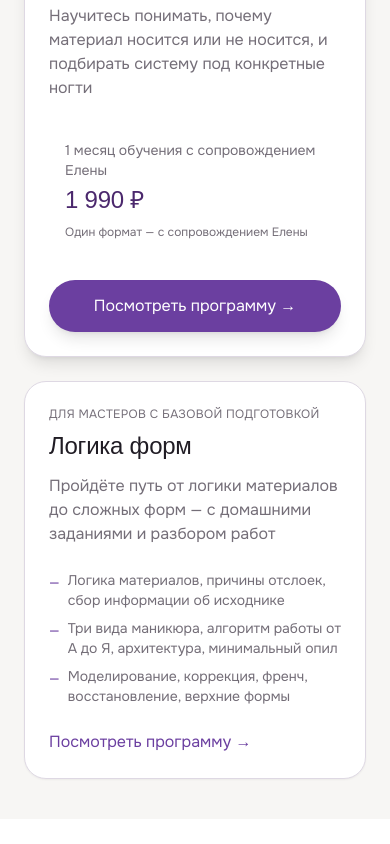
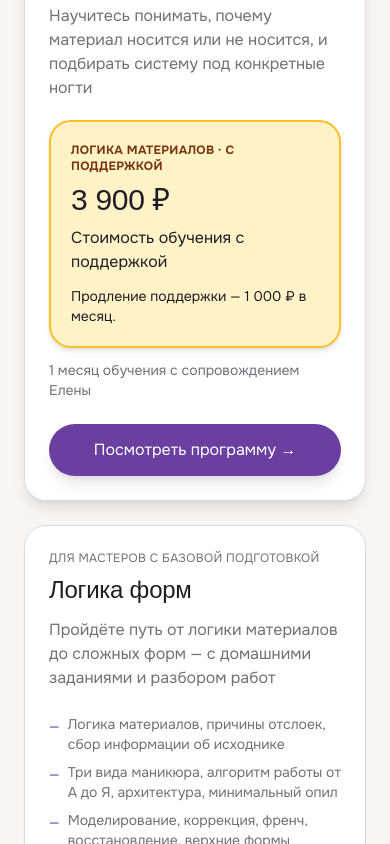
Before and after one commit to msgalya1798-arch/elena-goryacheva-school, a Next.js app: page /online in a window 390 px wide. Shown: the part 1020-1864 px from the top of the page. Built offline with nearby package versions, Linux system fonts and the light colour scheme; a web font is replaced by a local one.

Commit message:
Highlight supported material course price through October 14

```diff
--- a/src/app/online/[slug]/page.tsx
+++ b/src/app/online/[slug]/page.tsx
@@ -1,3 +1,5 @@
+export const dynamic = "force-dynamic";
+
 import type { Metadata } from "next";
 import { notFound } from "next/navigation";
 import { CourseDetailView } from "@/components/course/CourseDetailView";
--- a/src/app/online/page.tsx
+++ b/src/app/online/page.tsx
@@ -1,3 +1,5 @@
+export const dynamic = "force-dynamic";
+
 import type { Metadata } from "next";
 import { OnlinePageHero } from "@/components/online/OnlinePageHero";
 import { OnlineSalesBlock } from "@/components/home/OnlineSalesBlock";
--- a/src/app/page.tsx
+++ b/src/app/page.tsx
@@ -1,3 +1,5 @@
+export const dynamic = "force-dynamic";
+
 import { OnlineHowItWorks } from "@/components/online/OnlineHowItWorks";
 import { Hero } from "@/components/home/Hero";
 import { OnlineSalesBlock } from "@/components/home/OnlineSalesBlock";
--- /dev/null
+++ b/src/components/MaterialOffer.tsx
@@ -0,0 +1,16 @@
+export function MaterialOffer({ amount }: { amount: number | null }) {
+  const introductory = amount === 1900;
+  return (
+    <div className="mt-5 rounded-card border-2 border-amber-400 bg-amber-100 p-5 text-ink shadow-md">
+      <p className="text-xs font-bold uppercase tracking-wide text-amber-900">Логика материалов · с поддержкой</p>
+      <p className="mt-2 font-display text-3xl">{introductory ? "1 900 ₽" : "3 900 ₽"}</p>
+      {introductory ? (
+        <>
+          <p className="mt-2 font-semibold">Цена до 14 октября 2026 включительно</p>
+          <p className="mt-1 text-lg font-semibold text-amber-900">С 15 октября — 3 900 ₽</p>
+        </>
+      ) : <p className="mt-2">Стоимость обучения с поддержкой</p>}
+      <p className="mt-3 text-sm">Продление поддержки — 1 000 ₽ в месяц.</p>
+    </div>
+  );
+}
--- a/src/components/home/OnlineSalesBlock.tsx
+++ b/src/components/home/OnlineSalesBlock.tsx
@@ -1,7 +1,7 @@
+import { MaterialOffer } from "@/components/MaterialOffer";
 import Link from "next/link";
 import { Eyebrow } from "@/components/Eyebrow";
 import { getCourseBySlug } from "@/content/courses";
-import { formatPrice } from "@/lib/formatPrice";
 
 export function OnlineSalesBlock() {
   const materials = getCourseBySlug("material-logic-online");
@@ -27,11 +27,8 @@ export function OnlineSalesBlock() {
             <h3 className="font-display text-2xl text-ink mt-2">{materials.title}</h3>
             <p className="text-graphite mt-3">{materials.mainResult}</p>
 
-            <div className="mt-6 rounded-card bg-lavender/45 p-4 sm:p-5">
-              <p className="text-sm text-graphite">{materials.durationLabel}</p>
-              <p className="font-display text-2xl text-violet-deep mt-1">{formatPrice(materials.price)}</p>
-              <p className="text-xs text-graphite mt-2">Один формат — с сопровождением Елены</p>
-            </div>
+            <MaterialOffer amount={materials.price.amount} />
+            <p className="mt-3 text-sm text-graphite">{materials.durationLabel}</p>
 
             <Link
               href={`/${materials.format}/${materials.slug}`}
--- a/src/components/online/CourseComparison.tsx
+++ b/src/components/online/CourseComparison.tsx
@@ -15,7 +15,7 @@ export function CourseComparison() {
     { label: "Для кого", materials: materials.audience, forms: forms.audience },
     { label: "Доступ и поддержка", materials: materials.durationLabel, forms: forms.durationLabel },
     { label: "Цена", materials: materialsPrice, forms: formatPrice(forms.price) },
-    { label: "Продление", materials: "Поддержку можно продлить за 1 000 ₽", forms: "Есть возможность продления доступа" },
+    { label: "Продление", materials: "Поддержка — 1 000 ₽ в месяц", forms: "Есть возможность продления доступа" },
   ];
 
   return (
--- a/src/components/online/OnlineCourseLanding.tsx
+++ b/src/components/online/OnlineCourseLanding.tsx
@@ -1,3 +1,4 @@
+import { MaterialOffer } from "@/components/MaterialOffer";
 import Link from "next/link";
 import type { Course } from "@/types/content";
 import { Eyebrow } from "@/components/Eyebrow";
@@ -38,6 +39,7 @@ export function OnlineCourseLanding({ course }: { course: Course }) {
             )}
 
             <p className="mt-4 text-graphite max-w-2xl">{course.audience}</p>
+            {course.slug === "material-logic-online" && <div className="max-w-xl"><MaterialOffer amount={course.price.amount} /></div>}
             <div className="mt-6 flex flex-col sm:flex-row gap-3">
               {course.tariffs ? (
                 <Link
@@ -102,6 +104,7 @@ export function OnlineCourseLanding({ course }: { course: Course }) {
                     <p className="mt-1 text-sm text-white/70">один формат — с сопровождением</p>
                   </div>
                 </div>
+                {course.slug === "material-logic-online" && <MaterialOffer amount={course.price.amount} />}
                 {ctaHref && (
                   <Link
                     href={ctaHref}
--- a/src/content/courses.ts
+++ b/src/content/courses.ts
@@ -133,7 +133,7 @@ export const courses: Course[] = [
     mainResult: "Научитесь понимать, почему материал носится или не носится, и подбирать систему под конкретные ногти",
     durationLabel: "1 месяц обучения с сопровождением Елены",
     whoItsNotFor: "Это тематический курс по материалам, а не полное обучение профессии с нуля. Если вы ещё не работали с инструментами, обсудите с Еленой, с чего начать.",
-    price: { amount: 1990, currency: "RUB", status: "confirmed" },
+    price: { amount: 1900, currency: "RUB", status: "confirmed" },
     whatYouGet: [
       "Свойства материалов и их связь с состоянием ногтевой пластины",
       "Как подбирать систему под конкретный исходник, а не по совету «возьми этот бренд»",
@@ -267,6 +267,19 @@ export const courses: Course[] = [
   },
 ];
 
-export const getCourseBySlug = (slug: string) => courses.find((c) => c.slug === slug);
+function currentCourse(course: Course): Course {
+  return course.slug === "material-logic-online"
+    ? { ...course, price: { ...course.price, amount: materialPriceAt() } }
+    : course;
+}
+export const getCourseBySlug = (slug: string) => {
+  const course = courses.find((c) => c.slug === slug);
+  return course ? currentCourse(course) : undefined;
+};
 export const getCoursesByFormat = (format: Course["format"]) =>
-  courses.filter((c) => c.format === format);
+  courses.filter((c) => c.format === format).map(currentCourse);
+// Цена меняется 15 октября 2026, 00:00 по Москве.
+export const MATERIAL_PRICE_CHANGE_AT = Date.parse("2026-10-15T00:00:00+03:00");
+export function materialPriceAt(now = Date.now()): number {
+  return now < MATERIAL_PRICE_CHANGE_AT ? 1900 : 3900;
+}
--- a/src/content/faq.ts
+++ b/src/content/faq.ts
@@ -53,10 +53,10 @@ export const onlineFaq = [
     ctaLabel: "Обсудить с Еленой →",
   },
   {
-    question: "Чем отличаются тарифы «Логики материалов»?",
-    answer: "«Самостоятельный» — 2 222 ₽: уроки и протоколы в записи. «С поддержкой» — 4 444 ₽: дополнительно чат, разбор работ и созвоны. Продление поддержки — 1 000 ₽ в месяц.",
-    ctaLabel: "Посмотреть тарифы →",
-    ctaHref: "/online/material-logic-online#tariffs",
+    question: "Какой формат у «Логики материалов»?",
+    answer: "Один формат — месяц обучения с сопровождением Елены в Telegram. Продление поддержки — 1 000 ₽ в месяц. Актуальная стоимость указана на странице курса.",
+    ctaLabel: "Посмотреть стоимость →",
+    ctaHref: "/online/material-logic-online",
   },
   {
     question: "Сколько доступны материалы «Логики форм»?",
```
Also changed, not shown: 2 other files (tests, documents, lock files or other folders).
